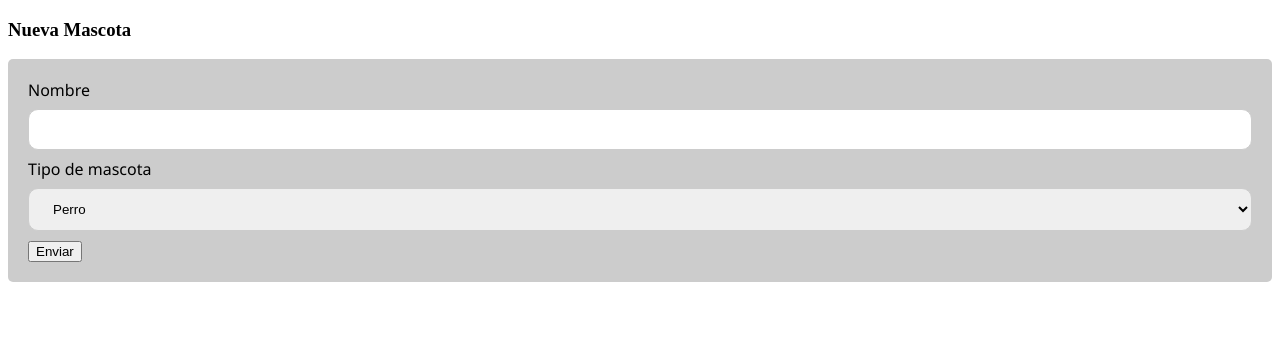
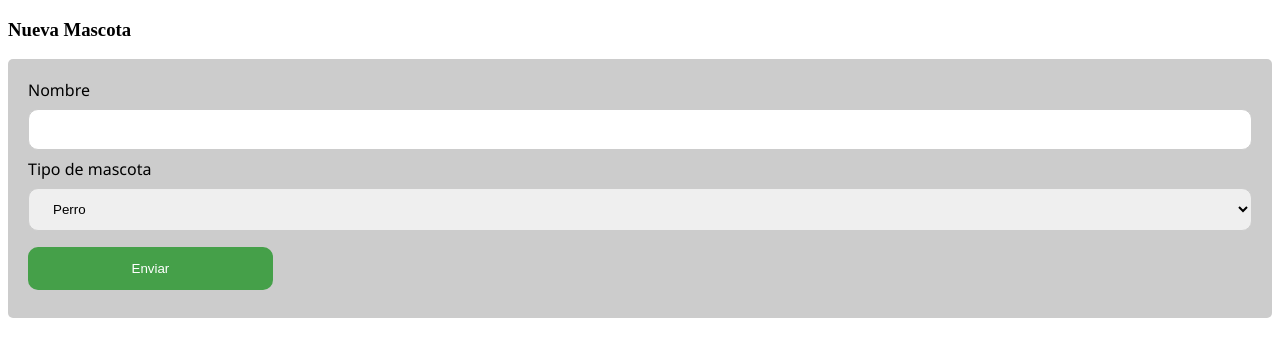
Before and after one commit to williamtoll/taller3-webapp-ucom, a website: page webapp/index.html in a window 1280 px wide. Drawn offline with nearby package versions, Linux system fonts and the light colour scheme.

Commit message:
Estilo del boton enviar

```diff
--- a/webapp/index.html
+++ b/webapp/index.html
@@ -59,7 +59,7 @@
         <option value="7">Conejo</option>
       </select>
 
-      <button id="btn-enviar">Enviar</button>
+      <button class="btn-enviar" id="btn-enviar">Enviar</button>
     </div>
 
 
```
